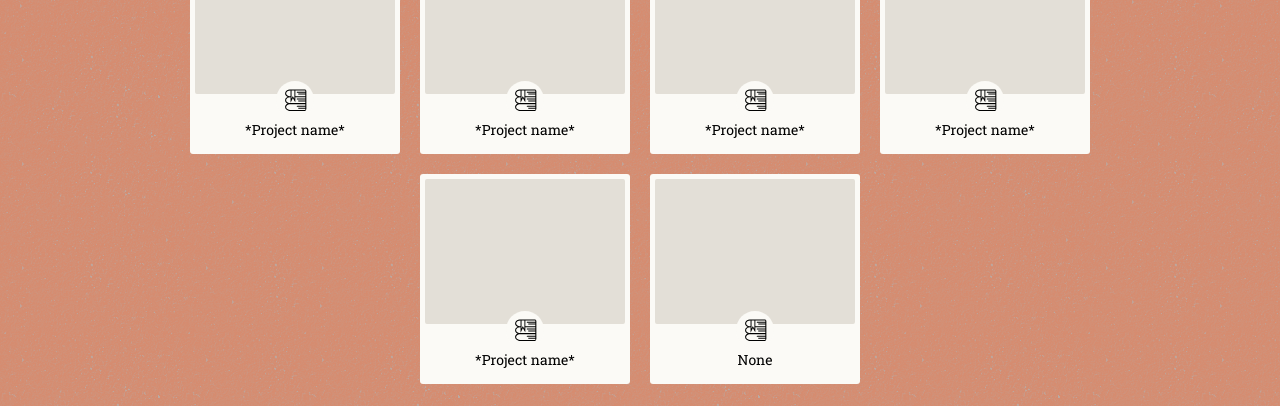
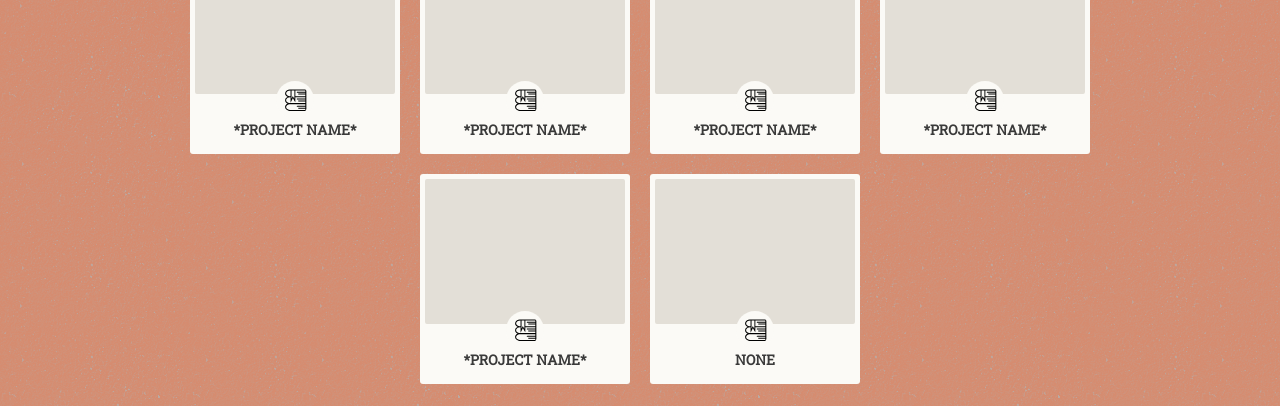
Before and after one commit to violettpv/JS-Camp-Final-Project, a website: page index.html in a window 1280 px wide. Shown: the part 1860-2266 px from the top of the page. Drawn offline with Linux system fonts and the light colour scheme; no server answers.

Commit message:
portfolio, edited project name

```diff
--- a/css/input.scss
+++ b/css/input.scss
@@ -826,6 +826,9 @@
   }
   .portfolio-section__project-name {
     position: relative;
+    text-transform: uppercase;
+    font-weight: bold;
+    color: $section-title-color;
     margin-top: -5px;
     font-size: 14px;
     font-family: RobotoSlab, sans-serif;
```
Also changed, not shown: css/output.css, 4 other files.
